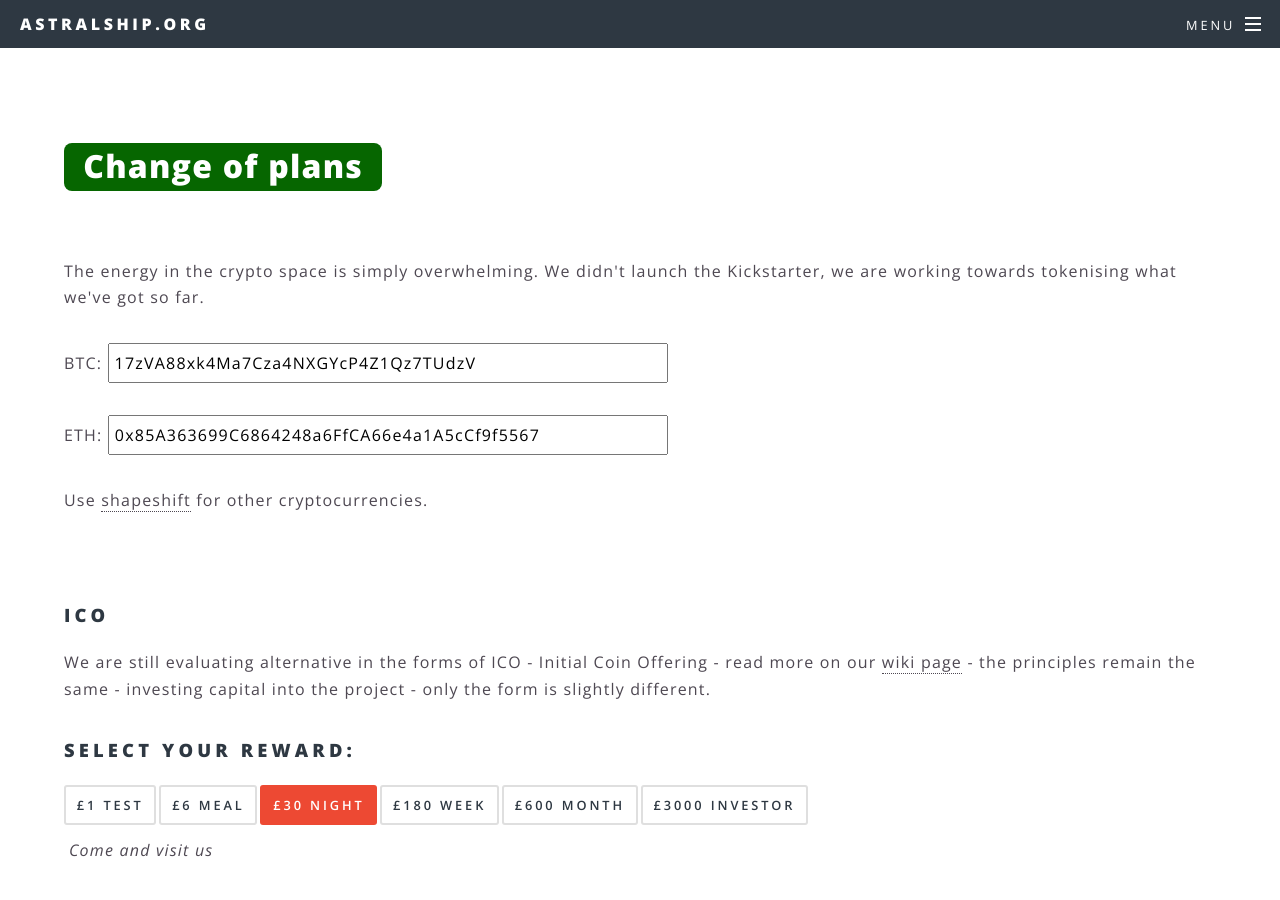
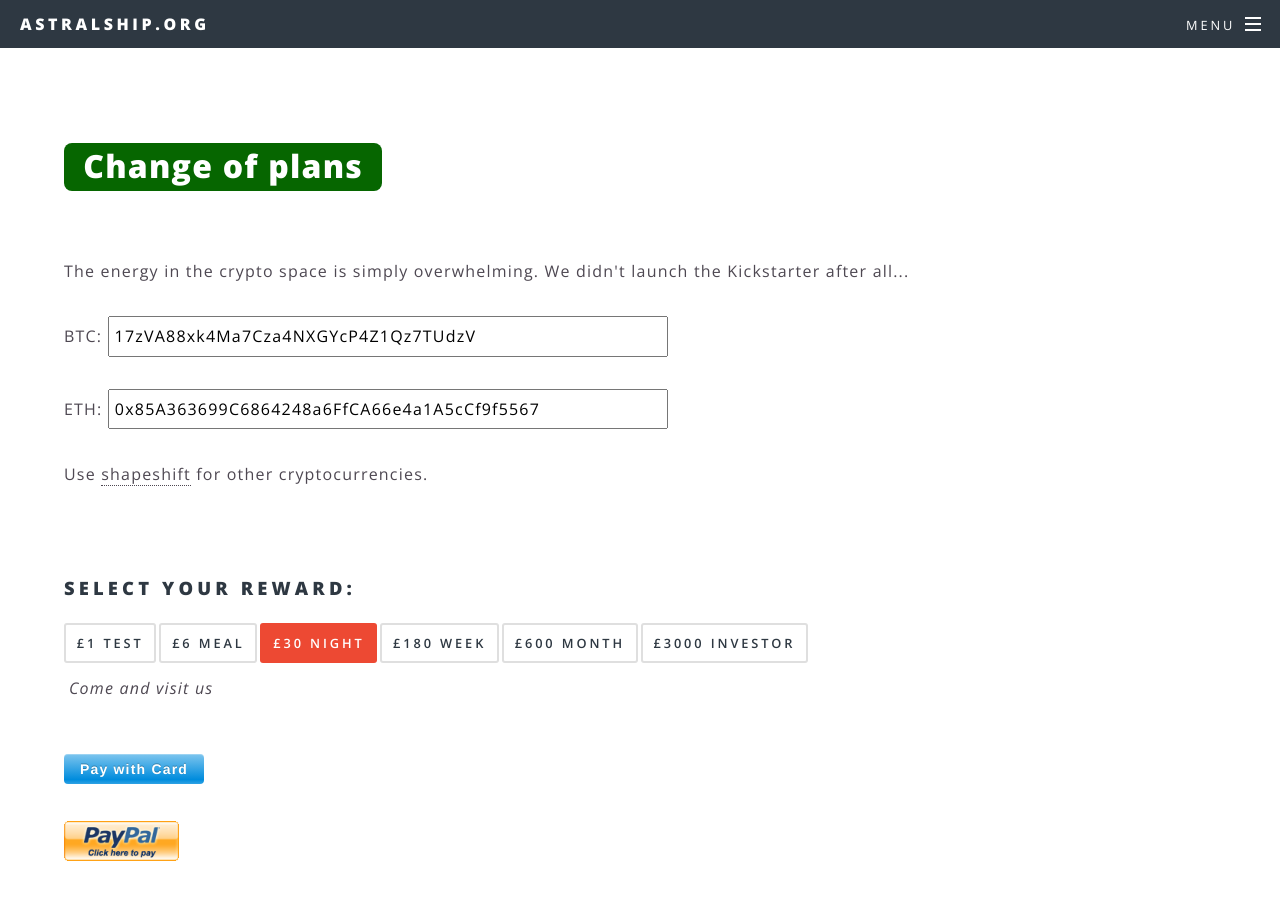
Before and after one commit to astralship/astralship.github.io, a Jekyll site: the page built from kickstarter.html, in a window 1280 px wide and 900 px high, scrolled down 346 px. Built offline with Jekyll 4.4.1, drawn with Linux system fonts in a browser that asks for light colours; comment, search, counter and statistics services are not loaded; some of the changed text lies outside the part shown.

Commit message:
Slight change

```diff
--- a/kickstarter.html
+++ b/kickstarter.html
@@ -8,17 +8,13 @@ subtitle: We remain lean, agile, moving quickly
 
 	<br><br>
 
-	<p>The energy in the crypto space is simply overwhelming. We didn't launch the Kickstarter, we are working towards tokenising what we've got so far.</p>
+	<p>The energy in the crypto space is simply overwhelming. We didn't launch the Kickstarter after all...</p>
 
 	<p>BTC: <input readonly="readonly" value="17zVA88xk4Ma7Cza4NXGYcP4Z1Qz7TUdzV" style="color: black; padding: 5px; width: 560px;"></p>
 	<p>ETH: <input readonly="readonly" value="0x85A363699C6864248a6FfCA66e4a1A5cCf9f5567" style="color: black; padding: 5px; width: 560px;"></p>
 	<p>Use <a href="https://shapeshift.io">shapeshift</a> for other cryptocurrencies.</p>
 
 	<br><br>
-
-	<h3>ICO</h3>
-	<p>We are still evaluating alternative in the forms of ICO - Initial Coin Offering - read more on our <a href="https://github.com/astralship/wiki/wiki/ICO---Initial-Coin-Offering">wiki page</a> - the principles remain the same - investing capital into the project - only the form is slightly different.</p>
-
 
 	<span id="thankyou" style="display:none; font-weight: bold;">Thank you so much!<br>That is more than awesome.<br>You are the winner!</span> <!-- TODO: Add social media sharing -->
 	<span id="error" style="display:none; font-weight: bold;">Error: <span id="exact-error"></span> <a href="javascript:location.reload()">Reload</a></span>
```
Also changed, not shown: other parts of kickstarter.html (+3 -0 lines).
